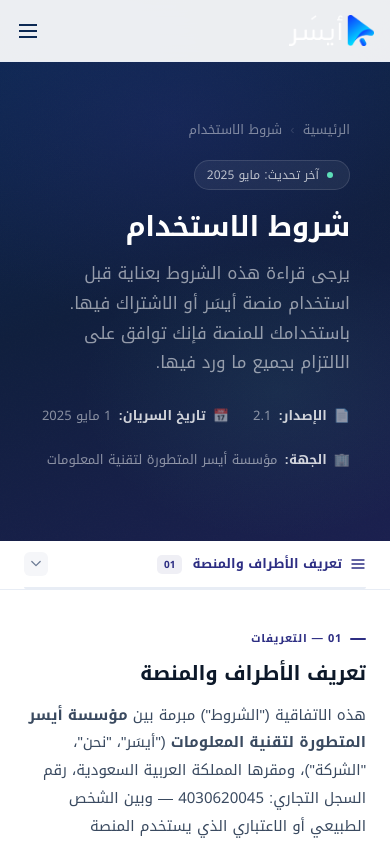
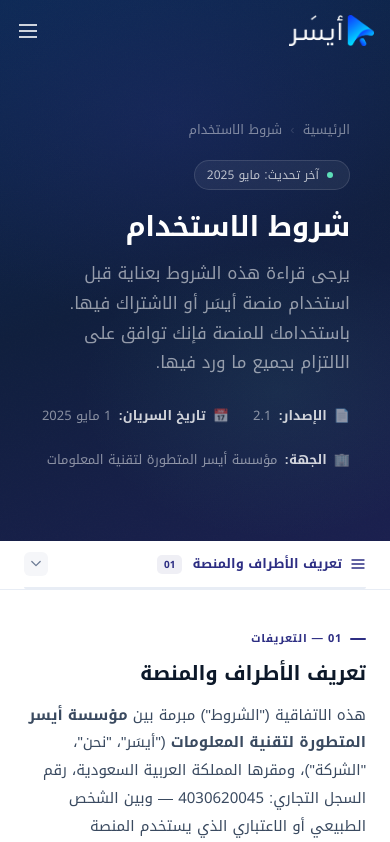
Before and after one commit to mohamed-elbarrah/aysar-app, a Next.js app: page /terms-of-use in a window 390 px wide. Shown: the top 842 px of the page. Built offline with nearby package versions, Linux system fonts and the light colour scheme.

Commit message:
refactor: update Navbar styles for improved responsiveness and clarity

```diff
--- a/app/components/Navbar.tsx
+++ b/app/components/Navbar.tsx
@@ -13,52 +13,31 @@
 
 export default function Navbar() {
   const pathname = usePathname();
-  const isHero = pathname === "/";
 
   const [scrolled, setScrolled] = useState(false);
   const [mobileOpen, setMobileOpen] = useState(false);
 
   useEffect(() => {
-    // On hero, navbar starts transparent and turns dark-glass after scroll.
-    // On inner pages, it is always light-glass.
     const onScroll = () => setScrolled(window.scrollY > 10);
     onScroll();
     window.addEventListener("scroll", onScroll, { passive: true });
     return () => window.removeEventListener("scroll", onScroll);
   }, []);
 
-  // Close mobile menu on route change (scheduled to avoid sync setState rule)
   useEffect(() => {
     const t = setTimeout(() => setMobileOpen(false), 0);
     return () => clearTimeout(t);
   }, [pathname]);
 
-  const hasScrolled = scrolled;
-
-  const navBg = isHero
-    ? hasScrolled
-      ? "bg-[rgba(8,16,36,0.85)] border-b border-[rgba(255,255,255,0.08)] backdrop-blur-xl"
-      : "bg-transparent border-b border-transparent"
-    : "bg-[rgba(255,255,255,0.92)] border-b border-[#e8edf5] backdrop-blur-[16px]";
-
-  const textColor = isHero
-    ? "text-white/70 hover:text-white"
-    : "text-[#6b7a94] hover:text-[#0c2954]";
-
-  const ghostStyle = isHero
-    ? "text-white/70 border border-white/18 hover:bg-white/10 hover:text-white"
-    : "text-[#0c2954] border border-[#e8edf5] hover:bg-[#f7f8fa]";
-
-  const solidStyle = isHero
-    ? "bg-white text-[#0c2954] hover:opacity-90"
-    : "bg-[#0c2954] text-white hover:opacity-88";
+  const navBg = scrolled
+    ? "bg-[rgba(8,16,36,0.85)] border-b border-[rgba(255,255,255,0.08)] backdrop-blur-xl"
+    : "bg-transparent border-b border-transparent";
 
   return (
     <nav
       className={`fixed top-0 left-0 right-0 z-[200] h-[62px] flex items-center transition-all duration-300 ${navBg}`}
     >
       <div className="container-aysar flex items-center gap-6 w-full">
-        {/* Logo */}
         <Link href="/" className="flex-shrink-0">
           <Image
             src="/logo.png"
@@ -70,7 +49,6 @@
           />
         </Link>
 
-        {/* Desktop links */}
         <ul className="hidden md:flex items-center gap-1 mr-auto">
           {navLinks.map((link) => {
             const active = pathname === link.href;
@@ -78,7 +56,7 @@
               <li key={link.href}>
                 <Link
                   href={link.href}
-                  className={`relative px-3.5 py-1.5 rounded-lg text-sm font-normal transition-all duration-150 ${textColor} ${
+                  className={`relative px-3.5 py-1.5 rounded-lg text-sm font-normal transition-all duration-150 text-white/70 hover:text-white ${
                     active ? "font-semibold" : ""
                   }`}
                 >
@@ -92,13 +70,12 @@
           })}
         </ul>
 
-        {/* Desktop buttons */}
         <div className="hidden md:flex items-center gap-2">
           <a
             href="https://platform.aysar.sa/"
             target="_blank"
             rel="noopener noreferrer"
-            className={`btn-ghost-nav ${ghostStyle}`}
+            className="btn-ghost-nav text-white/70 border border-white/18 hover:bg-white/10 hover:text-white"
           >
             تسجيل دخول
           </a>
@@ -106,16 +83,15 @@
             href="https://platform.aysar.sa/ar/company/dashboard/register"
             target="_blank"
             rel="noopener noreferrer"
-            className={`btn-solid-nav ${solidStyle}`}
+            className="btn-solid-nav bg-white text-[#0c2954] hover:opacity-90"
           >
             ابدأ مجاناً
           </a>
         </div>
 
-        {/* Mobile hamburger */}
         <button
-          className={`md:hidden mr-auto ${isHero ? "text-white/80" : "text-navy"}`}
-          onClick={()=>setMobileOpen(!mobileOpen)}
+          className="md:hidden mr-auto text-white/80"
+          onClick={() => setMobileOpen(!mobileOpen)}
           aria-label="Toggle menu"
         >
           <svg width="24" height="24" viewBox="0 0 24 24" fill="none" stroke="currentColor" strokeWidth="2">
--- a/app/globals.css
+++ b/app/globals.css
@@ -23,7 +23,7 @@
   --font-mono: var(--font-geist-mono);
 
   /* Layout */
-  --content-max: 1600px;
+  --content-max: 1200px;
   --nav-height: 62px;
 
   /* Spacing */
```
